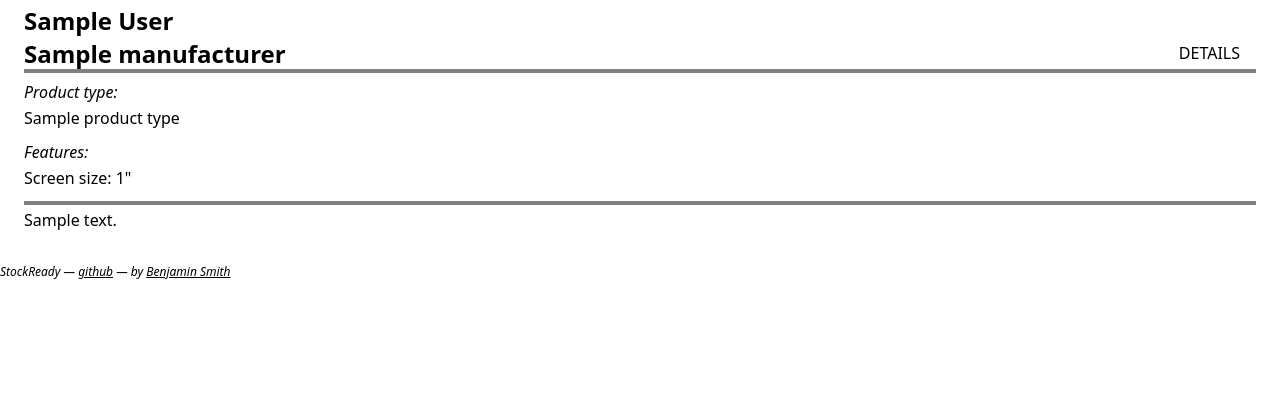
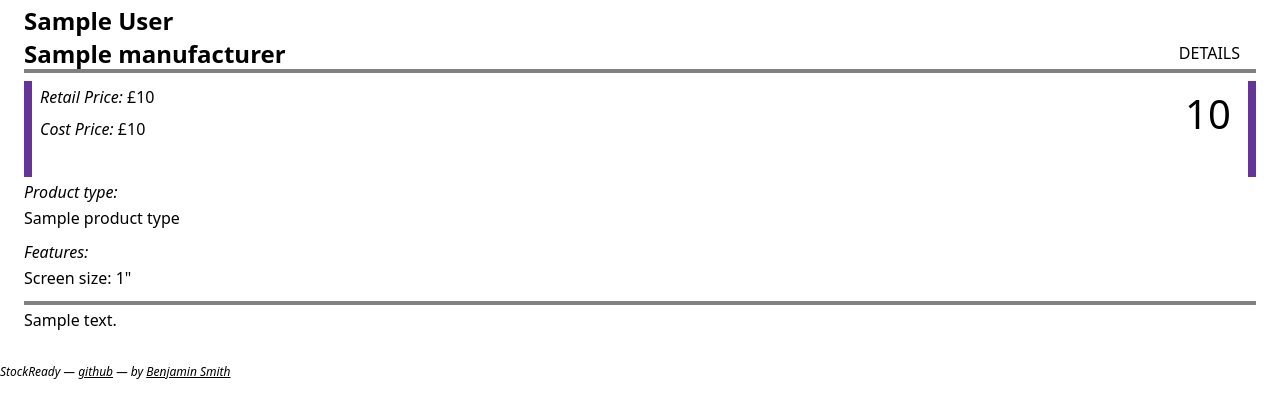
Before and after one commit to bsmith/StockReady, a Flask app: page /products/1 in a window 1280 px wide. Shown: the part 177-595 px from the top of the page. Run offline with Flask 2, Linux system fonts and the light colour scheme; a database or web service that is not in the repository returns one stand-in record (values such as "Sample title"); some libraries are stand-ins or nearby versions; some web fonts are replaced.

Commit message:
💄 Display prices and SOH on product details

```diff
--- a/static/style.css
+++ b/static/style.css
@@ -320,6 +320,54 @@ nav.home > ul > li > a {
     grid-area: action;
 }
 
+.stock-details {
+    /* border-bottom: 4px solid var(--border-color); */
+    border-left: 8px solid var(--hero-color-bg);
+    border-right: 8px solid var(--hero-color-bg);
+    padding-left: 0.5rem;
+    padding-right: 0.5rem;
+    display: grid;
+    grid-template-areas: "retail soh" "cost soh" "blank warn";
+    grid-template-rows: repeat(3, minmax(2rem, 1fr));
+    grid-template-columns: 1fr 4rem;
+    justify-items: start;
+    align-items: center;
+}
+
+.stock-details .cost-price {
+    grid-area: cost;
+}
+
+.stock-details .retail-price {
+    grid-area: retail;
+}
+
+.stock-details .stock-on-hand {
+    grid-area: soh;
+    font-size: 2.5rem;
+    justify-self: center;
+    align-self: center;
+}
+
+.stock-details .warning {
+    grid-area: warn;
+    justify-self: center;
+}
+
+.stock-details .warning > div {
+    outline: 4px solid var(--problem-color);
+    border-radius: 4px;
+    padding: 0px 4px;
+}
+
+.stock-details h3 {
+    display: inline;
+    font-size: 1rem;
+    font-weight: normal;
+    font-style: oblique;
+    margin-bottom: 0.25rem;
+}
+
 .product-detail .details {
     border-bottom: 4px solid var(--border-color);
 }
--- a/templates/products/show.html.j2
+++ b/templates/products/show.html.j2
@@ -37,6 +37,17 @@
 #}
 
     <section class="stock-details">
+        <div class="retail-price"><h3>Retail Price:</h3> £{{ product.retail_price }}</div>
+        <div class="cost-price"><h3>Cost Price:</h3> £{{ product.cost_price }}</div>
+        <div class="stock-on-hand">{{ product.stock_on_hand }}</div>
+        <div class="warning">
+            {% if product.is_out_of_stock() %}
+                <div class="out-of-stock">OUT</div>
+            {% endif %}
+            {% if product.is_stock_low() %}
+                <div class="low-stock">LOW</div>
+            {% endif %}
+        </div>
     </section>
 
     <div class="details">
```
